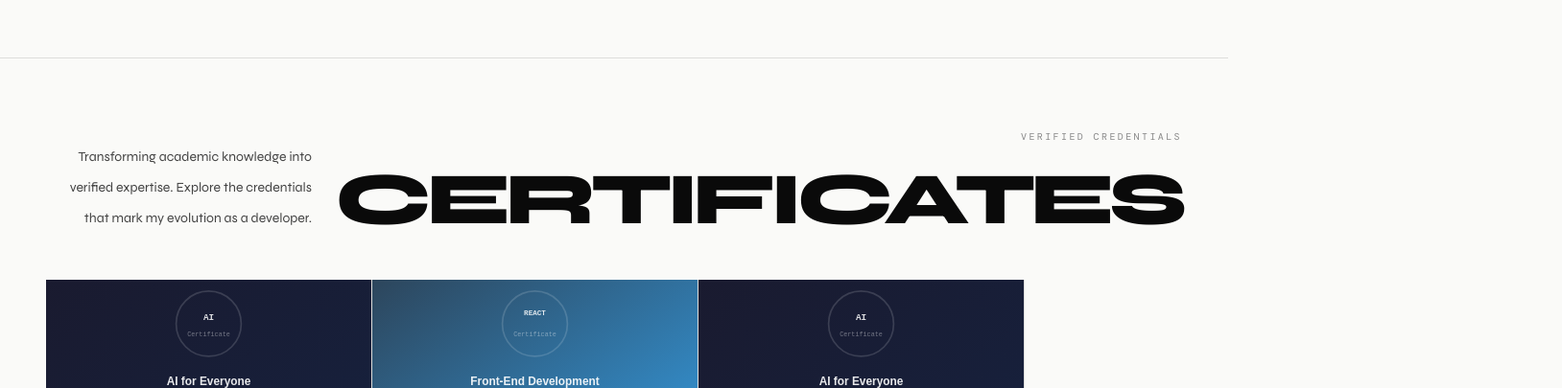
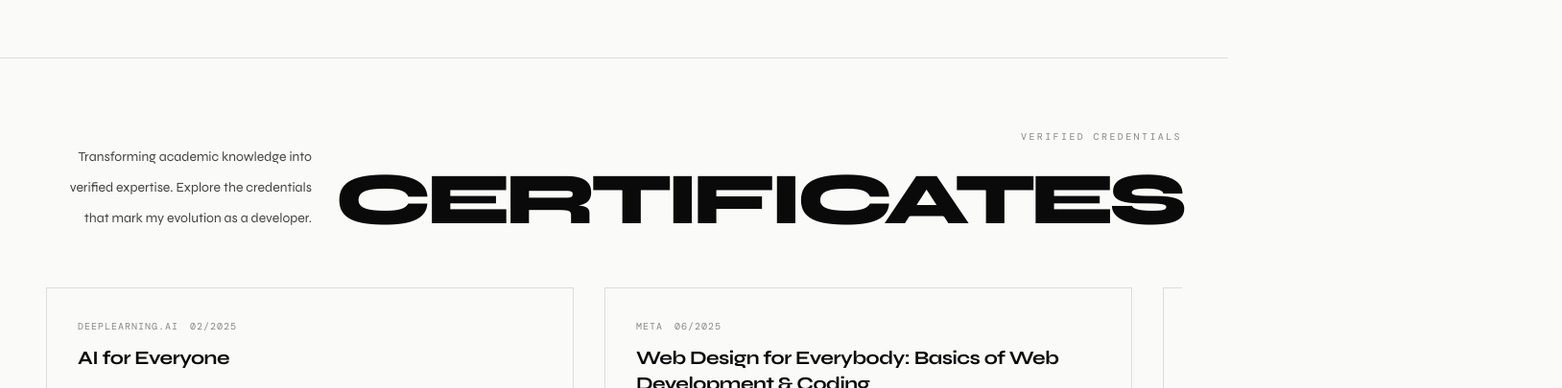
Before and after one commit to ldanh270/portfolio, a Next.js app: page /about in a window 1280 px wide. Shown: the part 2395-2800 px from the top of the page at 96% size, 1628 px wide, since content can reach past the window. Built offline with nearby package versions, Linux system fonts and the light colour scheme; a web font is replaced by a local one.

Commit message:
feat: add data for certificates

```diff
--- a/src/app/about/page.tsx
+++ b/src/app/about/page.tsx
@@ -15,18 +15,6 @@ export const metadata: Metadata = {
 	description: "About Le Duc Anh, software engineer and designer in Da Nang, Vietnam.",
 };
 
-const closingCta = {
-	label: "Available for",
-	title: "Freelance Projects.",
-	titleSecondLine: "Full-time Roles.",
-	description:
-		"Whether you need a web app, a mobile product, or an AI-powered solution — I'm ready to build it. Let's talk about your project.",
-	primaryHref: "/contact",
-	primaryLabel: "Get in touch →",
-	secondaryHref: "/cv.pdf",
-	secondaryLabel: "Download CV ↓",
-};
-
 export default function AboutPage() {
 	return (
 		<PageFade className="pt-16">
@@ -40,67 +28,11 @@ export default function AboutPage() {
 			</div>
 
 			<AboutHero />
-
 			<AboutGrid />
-
 			<AboutSkills />
-
 			<RevealLine />
 			<AboutTimeline />
-
 			<AboutCertificates />
-
-			<div className="border-y border-brand-border py-8">
-				<MarqueeText
-					text="Beyond Code."
-					size="lg"
-					direction="left"
-				/>
-			</div>
-
-			<section className="grid border-b border-brand-border px-6 py-14 sm:px-12 lg:grid-cols-[0.42fr_1fr] lg:gap-16">
-				<FadeIn
-					className="mb-10 lg:mb-0"
-					y={32}
-				>
-					<p className="mb-6 font-mono text-[10px] uppercase leading-5 tracking-tight text-brand-gray">
-						{closingCta.label}
-					</p>
-					<h2 className="text-[clamp(3rem,8vw,7rem)] font-extrabold uppercase leading-[0.9] tracking-[-0.08em]">
-						Available
-					</h2>
-				</FadeIn>
-				<FadeIn
-					y={20}
-					className="grid items-center gap-6 border-b border-brand-border bg-brand-black px-5 py-7 text-brand-white lg:grid-cols-[1fr_auto]"
-				>
-					<div>
-						<h3 className="text-[clamp(1.8rem,4vw,3rem)] font-extrabold uppercase leading-none tracking-tighter">
-							{closingCta.title}
-							<br />
-							{closingCta.titleSecondLine}
-						</h3>
-						<p className="mt-5 max-w-2xl text-sm leading-8 text-brand-white">
-							{closingCta.description}
-						</p>
-					</div>
-					<div className="flex flex-wrap gap-3 lg:justify-end">
-						<Link
-							href={closingCta.primaryHref}
-							className="inline-flex rounded-full border border-brand-white px-6 py-3 text-sm font-semibold tracking-wide text-brand-white transition hover:bg-brand-white hover:text-brand-black"
-						>
-							{closingCta.primaryLabel}
-						</Link>
-						<a
-							href={closingCta.secondaryHref}
-							download
-							className="inline-flex rounded-full border border-brand-white px-6 py-3 text-sm font-semibold tracking-wide text-brand-white transition hover:bg-brand-white hover:text-brand-black"
-						>
-							{closingCta.secondaryLabel}
-						</a>
-					</div>
-				</FadeIn>
-			</section>
 		</PageFade>
 	);
 }
--- a/src/components/sections/about/AboutCertificates.tsx
+++ b/src/components/sections/about/AboutCertificates.tsx
@@ -10,8 +10,7 @@ type Certification = {
 	label: string;
 	title: string;
 	description: string;
-	tag: string;
-	image: string;
+	tags: string[];
 	url: string;
 	issuer: string;
 };
@@ -24,69 +23,179 @@ const certificates: Certification[] = [
 		title: "AI for Everyone",
 		description:
 			"The meaning behind common AI terminology, including neural networks, machine learning, deep learning, and data science.",
-		tag: "AI",
-		image: "/images/certificates/ai-for-everyone.svg",
-		url: "https://coursera.org/verify/ai-for-everyone",
+		tags: [
+			"AI/ML",
+			"Generative AI",
+			"Data Ethics",
+			"Artificial Intelligence",
+			"Business Ethics",
+			"Technology Strategies",
+			"Business Intelligence",
+		],
+		url: "https://www.coursera.org/account/accomplishments/verify/TNLHD0SMK05P",
 		issuer: "DeepLearning.AI",
 	},
 	{
-		label: "01/2025",
-		title: "Machine Learning",
+		label: "03/2025",
+		title: "Academic Skills for University Success",
 		description:
-			"Supervised learning, unsupervised learning, best practices for ML development, and neural network design.",
-		tag: "ML",
-		image: "/images/certificates/machine-learning.svg",
-		url: "https://coursera.org/verify/machine-learning",
-		issuer: "Stanford University",
+			"Build Learning Skills to Excel at University. Learn to solve problems, think critically, and communicate effectively in your university courses.",
+		tags: [
+			"Critical Thinking",
+			"Analytical Skills",
+			"Research",
+			"Information Management",
+			"Systems Thinking",
+			"Logical Reasoning",
+			"Problem Solving",
+		],
+		url: "https://coursera.org/share/e21300c8c048091947ec95f08708a001",
+		issuer: "The University of Sydney Business School",
 	},
 	{
-		label: "03/2025",
-		title: "Front-End Development",
+		label: "06/2025",
+		title: "Web Design for Everybody: Basics of Web Development & Coding",
 		description:
-			"Modern front-end frameworks, responsive design, accessibility, and performance optimization techniques.",
-		tag: "React",
-		image: "/images/certificates/front-end-dev.svg",
+			"Learn to Design and Create Websites. Build a responsive and accessible web portfolio using HTML5, CSS3, and JavaScript.",
+		tags: [
+			"Web Design",
+			"Event-Driven Programming",
+			"User Interface (UI)",
+			"Usability",
+			"JavaScript",
+			"Web Applications",
+			"HTML5",
+			"Cascading Style Sheets (CSS)",
+			"Wireframing",
+			"Bootstrap (Front-End Framework)",
+			"Web Content Accessibility Guidelines",
+			"Web Development Tools",
+			"Web Content",
+		],
 		url: "https://coursera.org/verify/front-end",
 		issuer: "Meta",
 	},
 	{
-		label: "04/2025",
-		title: "Rust Programming",
+		label: "12/2025",
+		title: "Google Certified Educator Level 1 & 2",
 		description:
-			"Systems programming with Rust: ownership, borrowing, lifetimes, concurrency, and unsafe Rust patterns.",
-		tag: "Rust",
-		image: "/images/certificates/rust-programming.svg",
-		url: "https://coursera.org/verify/rust",
-		issuer: "Duke University",
+			"For educators who are super users and enthusiasts of Google’s tools in the classroom, this Level 2 certification validates advanced technology implementation skills.",
+		tags: ["Google Tools", "Education Technology", "Classroom Integration", "Digital Literacy"],
+		url: "https://edu.google.accredible.com/d771e24f-f83f-496d-9538-a3442e886cd6#acc.ClpJu2fL",
+		issuer: "Google for Education",
 	},
 	{
-		label: "05/2025",
-		title: "TypeScript Advanced",
+		label: "01/2026",
+		title: "Generative AI in Software Development",
 		description:
-			"Advanced type system features, conditional types, mapped types, template literal types, and declaration files.",
-		tag: "TS",
-		image: "/images/certificates/ai-for-everyone.svg",
-		url: "https://coursera.org/verify/typescript",
-		issuer: "Microsoft",
+			"Discuss the principles, applications, and role of Generative AI in automating repetitive tasks in software development.",
+		tags: [
+			"Generative AI",
+			"Prompt Engineering",
+			"Software Development Tools",
+			"AI Enablement",
+			"Strategic Decision-Making",
+			"LLM Application",
+			"ChatGPT",
+			"Artificial Intelligence",
+			"Digital Transformation",
+			"Debugging",
+		],
+		url: "https://www.coursera.org/account/accomplishments/verify/2CIWJBYR7YH3",
+		issuer: "Amazon",
+	},
+	{
+		label: "01/2026",
+		title: "Software Engineering: Modeling Software Systems using UML",
+		description:
+			"Discuss the principles, applications, and role of Generative AI in automating repetitive tasks in software development.",
+		tags: [
+			"Project Planning",
+			"Software Engineering",
+			"Object Oriented Design",
+			"Unified Modeling Language (UML)",
+			"Systems Design",
+			"Project Management",
+			"Software Design",
+			"System Development",
+			"Software Architecture",
+			"Quality Assurance",
+			"Process Driven Development",
+			"Software Development Life Cycle (SDLC)",
+		],
+		url: "https://www.coursera.org/account/accomplishments/verify/B02GH2J0LJBS",
+		issuer: "The Hong Kong University of Science and Technology",
+	},
+	{
+		label: "01/2026",
+		title: "Software Engineering: Implementation and Testing",
+		description:
+			"Discuss the principles, applications, and role of Generative AI in automating repetitive tasks in software development.",
+		tags: [
+			"Requirements Analysis",
+			"Software Development",
+			"Integration Testing",
+			"Unified Modeling Language (UML)",
+			"White-Box Testing",
+			"System Testing",
+			"Acceptance Testing",
+			"Software Development Methodologies",
+			"Test Cases",
+			"Software Engineering",
+			"Software Development Life Cycle (SDLC)",
+			"Configuration Management",
+		],
+		url: "https://www.coursera.org/account/accomplishments/verify/OVCD5P8A4A0H",
+		issuer: "The Hong Kong University of Science and Technology",
+	},
+	{
+		label: "01/2026",
+		title: "Software Engineering: Software Design and Project Management",
+		description:
+			"Discuss the principles, applications, and role of Generative AI in automating repetitive tasks in software development.",
+		tags: [
+			"Project Planning",
+			"Software Engineering",
+			"Object Oriented Design",
+			"Unified Modeling Language (UML)",
+			"Systems Design",
+			"Project Management",
+			"Software Design",
+			"System Development",
+			"Software Architecture",
+			"Quality Assurance",
+			"Process Driven Development",
+			"Software Development Life Cycle (SDLC)",
+		],
+		url: "https://www.coursera.org/account/accomplishments/verify/GU5ZRUURCN4Q",
+		issuer: "The Hong Kong University of Science and Technology",
+	},
+	{
+		label: "02/2026",
+		title: "Gemini Certified Faculty",
+		description:
+			"A Google Certified Gemini Faculty member can articulate and demonstrate foundational knowledge of generative AI concepts and the core features and capabilities of Gemini within the educational context.",
+		tags: ["Generative AI", "Google Gemini", "Education Technology", "AI in Education"],
+		url: "https://edu.google.accredible.com/50922889-7d59-4f25-93bf-8fde89a93eb7",
+		issuer: "Google for Education",
 	},
 ];
 
 // ── Constants ─────────────────────────────────────────────────────
 
-const CARD_W = 340;
-const CARD_W_MOBILE = 300;
+const CARD_W = 550;
+const CARD_W_MOBILE = 320;
 const ROWS = 2;
+const GAP = 32;
 
 // ── Card ──────────────────────────────────────────────────────────
 
 function CertCard({
 	cert,
-	width,
 	isDragging,
 	onClick,
 }: {
 	cert: Certification;
-	width: number;
 	isDragging: boolean;
 	onClick: () => void;
 }) {
@@ -100,36 +209,31 @@ function CertCard({
 				}
 				onClick();
 			}}
-			className="group flex-none border-b border-r border-brand-border text-left transition-colors duration-300 hover:bg-[rgba(10,10,10,0.015)] focus-visible:outline-2 focus-visible:outline-offset-[-2px] focus-visible:outline-brand-black"
-			style={{ width }}
+			className="group flex h-full w-full flex-col border border-brand-border px-8 py-8 text-left transition-colors duration-300 hover:bg-[rgba(10,10,10,0.015)] hover:border-black/25 focus-visible:outline-2 focus-visible:outline-offset-2 focus-visible:outline-brand-black"
 		>
-			{/* Image */}
-			<div className="relative h-[160px] overflow-hidden">
-				<img
-					src={cert.image}
-					alt={cert.title}
-					className="h-full w-full object-cover transition-transform duration-500 group-hover:scale-105"
-				/>
-				{/* Hover indicator */}
-				<div className="absolute inset-0 flex items-center justify-center bg-black/0 transition-colors duration-300 group-hover:bg-black/20">
-					<span className="translate-y-2 rounded-full bg-brand-white px-4 py-2 text-[10px] font-semibold uppercase tracking-widest opacity-0 shadow-sm transition-all duration-300 group-hover:translate-y-0 group-hover:opacity-100">
-						Verify →
+			<header className="mb-3 flex items-center gap-3">
+				<span className="min-w-0 truncate font-mono text-[10px] uppercase tracking-widest text-brand-gray">
+					{cert.issuer}
 				</span>
-				</div>
-			</div>
-
-			{/* Content */}
-			<div className="flex flex-col gap-2.5 px-6 py-6">
-				<span className="font-mono text-[10px] uppercase tracking-widest text-brand-gray">
-					{cert.issuer} · {cert.label}
+				<span className="flex-none font-mono text-[10px] uppercase tracking-widest text-brand-gray">
+					{cert.label}
 				</span>
+			</header>
 			<h3 className="text-xl font-bold leading-snug tracking-tight transition-transform duration-200 group-hover:translate-x-0.5">
 				{cert.title}
 			</h3>
-				<p className="text-sm leading-7 text-[#444] line-clamp-2">{cert.description}</p>
-				<span className="mt-auto self-start rounded-full border border-brand-border px-3 py-1 font-mono text-[10px] uppercase tracking-widest">
-					{cert.tag}
+			<p className="mt-3 text-sm leading-7 text-[#444] line-clamp-2">{cert.description}</p>
+			<div className="mt-auto overflow-x-auto no-scrollbar pt-5">
+				<div className="flex items-center gap-2">
+					{cert.tags.map((t) => (
+						<span
+							key={t}
+							className="flex-none rounded-full border border-brand-border px-3 py-1 font-mono text-[10px] uppercase tracking-widest transition-colors duration-200 group-hover:border-black/40"
+						>
+							{t}
 						</span>
+					))}
+				</div>
 			</div>
 		</button>
 	);
@@ -153,7 +257,7 @@ export function AboutCertificates() {
 	}, []);
 
 	const cols = Math.ceil(certificates.length / ROWS);
-	const gridW = cols * CARD_W;
+	const gridW = cols * CARD_W + (cols - 1) * GAP;
 	const dragLeft = containerWidth > 0 && gridW > containerWidth ? -(gridW - containerWidth) : 0;
 
 	const openUrl = (url: string) => window.open(url, "_blank", "noopener,noreferrer");
@@ -161,7 +265,7 @@ export function AboutCertificates() {
 	return (
 		<section className="relative border-b border-brand-border px-6 py-18 sm:px-12">
 			{/* ── Header ──────────────────────────────────── */}
-			<header className="mb-12 grid gap-6 lg:grid-cols-[1fr_0.36fr]">
+			<header className="mb-14 grid gap-6 lg:grid-cols-[1fr_0.36fr]">
 				<FadeIn
 					y={20}
 					className="w-full max-w-2xl lg:self-end"
@@ -181,7 +285,7 @@ export function AboutCertificates() {
 				</FadeIn>
 			</header>
 
-			{/* ── Desktop: 2-row scrollable + drag ──────── */}
+			{/* ── Desktop: 2-row scrollable with gap ────── */}
 			<div
 				ref={containerRef}
 				className="relative hidden overflow-x-auto overflow-y-hidden no-scrollbar lg:block"
@@ -191,33 +295,48 @@ export function AboutCertificates() {
 					dragConstraints={{ left: dragLeft, right: 0 }}
 					dragElastic={0.08}
 					onDragStart={() => setIsDragging(true)}
-					onDragEnd={() => setTimeout(() => setIsDragging(false), 100)}
-					className="grid cursor-grab active:cursor-grabbing grid-flow-col grid-rows-2"
-					style={{ width: gridW, gridAutoColumns: CARD_W }}
+					onDragEnd={() => setTimeout(() => setIsDragging(false), 150)}
+					className="cursor-grab active:cursor-grabbing"
+					style={{ width: gridW }}
+				>
+					<div
+						className="grid grid-flow-col grid-rows-2"
+						style={{ gap: GAP, gridAutoColumns: CARD_W }}
 					>
 						{certificates.map((cert) => (
+							<div
+								key={cert.title}
+								className={`min-w-0 ${isDragging ? "pointer-events-none" : ""}`}
+							>
 								<CertCard
-							key={cert.title}
 									cert={cert}
-							width={CARD_W}
 									isDragging={isDragging}
 									onClick={() => openUrl(cert.url)}
 								/>
+							</div>
 						))}
+					</div>
 				</motion.div>
 			</div>
 
-			{/* ── Mobile: 1-row horizontal scroll ────────── */}
+			{/* ── Mobile: 1-row scroll with gap ──────────── */}
 			<div className="overflow-x-auto no-scrollbar lg:hidden">
-				<div className="flex">
+				<div
+					className="flex"
+					style={{ gap: GAP }}
+				>
 					{certificates.map((cert) => (
+						<div
+							key={cert.title}
+							className="flex-none"
+							style={{ width: CARD_W_MOBILE }}
+						>
 							<CertCard
-							key={cert.title}
 								cert={cert}
-							width={CARD_W_MOBILE}
 								isDragging={false}
 								onClick={() => openUrl(cert.url)}
 							/>
+						</div>
 					))}
 				</div>
 			</div>
```
Lines whose indentation alone changed are shown as unchanged.
